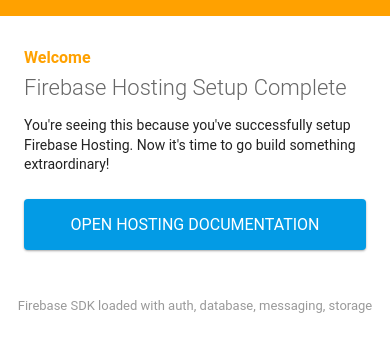
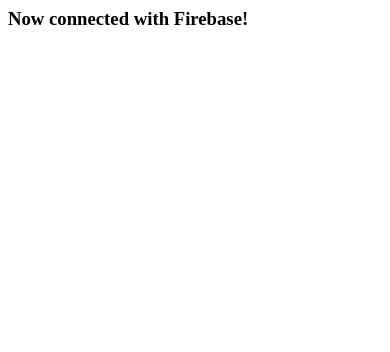
Before and after one commit to bestcheer/bestcheer.github.io, a plain HTML site: page public/index.html in a window 390 px wide. Drawn offline with Linux system fonts and the light colour scheme; some packages are replaced by stand-ins of ours.

Commit message:
changed index.html

```diff
--- a/public/index.html
+++ b/public/index.html
@@ -1,65 +1,8 @@
-<!DOCTYPE html>
 <html>
   <head>
-    <meta charset="utf-8">
-    <meta name="viewport" content="width=device-width, initial-scale=1">
-    <title>Welcome to Firebase Hosting</title>
-
-    <!-- update the version number as needed -->
-    <script defer src="/__/firebase/5.5.8/firebase-app.js"></script>
-    <!-- include only the Firebase features as you need -->
-    <script defer src="/__/firebase/5.5.8/firebase-auth.js"></script>
-    <script defer src="/__/firebase/5.5.8/firebase-database.js"></script>
-    <script defer src="/__/firebase/5.5.8/firebase-messaging.js"></script>
-    <script defer src="/__/firebase/5.5.8/firebase-storage.js"></script>
-    <!-- initialize the SDK after all desired features are loaded -->
-    <script defer src="/__/firebase/init.js"></script>
-
-    <style media="screen">
-      body { background: #ECEFF1; color: rgba(0,0,0,0.87); font-family: Roboto, Helvetica, Arial, sans-serif; margin: 0; padding: 0; }
-      #message { background: white; max-width: 360px; margin: 100px auto 16px; padding: 32px 24px; border-radius: 3px; }
-      #message h2 { color: #ffa100; font-weight: bold; font-size: 16px; margin: 0 0 8px; }
-      #message h1 { font-size: 22px; font-weight: 300; color: rgba(0,0,0,0.6); margin: 0 0 16px;}
-      #message p { line-height: 140%; margin: 16px 0 24px; font-size: 14px; }
-      #message a { display: block; text-align: center; background: #039be5; text-transform: uppercase; text-decoration: none; color: white; padding: 16px; border-radius: 4px; }
-      #message, #message a { box-shadow: 0 1px 3px rgba(0,0,0,0.12), 0 1px 2px rgba(0,0,0,0.24); }
-      #load { color: rgba(0,0,0,0.4); text-align: center; font-size: 13px; }
-      @media (max-width: 600px) {
-        body, #message { margin-top: 0; background: white; box-shadow: none; }
-        body { border-top: 16px solid #ffa100; }
-      }
-    </style>
+    <title>Testing</title>
   </head>
   <body>
-    <div id="message">
-      <h2>Welcome</h2>
-      <h1>Firebase Hosting Setup Complete</h1>
-      <p>You're seeing this because you've successfully setup Firebase Hosting. Now it's time to go build something extraordinary!</p>
-      <a target="_blank" href="https://firebase.google.com/docs/hosting/">Open Hosting Documentation</a>
-    </div>
-    <p id="load">Firebase SDK Loading&hellip;</p>
-
-    <script>
-      document.addEventListener('DOMContentLoaded', function() {
-        // // 🔥🔥🔥🔥🔥🔥🔥🔥🔥🔥🔥🔥🔥🔥🔥🔥🔥🔥🔥🔥🔥🔥🔥🔥🔥🔥🔥🔥🔥🔥🔥
-        // // The Firebase SDK is initialized and available here!
-        //
-        // firebase.auth().onAuthStateChanged(user => { });
-        // firebase.database().ref('/path/to/ref').on('value', snapshot => { });
-        // firebase.messaging().requestPermission().then(() => { });
-        // firebase.storage().ref('/path/to/ref').getDownloadURL().then(() => { });
-        //
-        // // 🔥🔥🔥🔥🔥🔥🔥🔥🔥🔥🔥🔥🔥🔥🔥🔥🔥🔥🔥🔥🔥🔥🔥🔥🔥🔥🔥🔥🔥🔥🔥
-
-        try {
-          let app = firebase.app();
-          let features = ['auth', 'database', 'messaging', 'storage'].filter(feature => typeof app[feature] === 'function');
-          document.getElementById('load').innerHTML = `Firebase SDK loaded with ${features.join(', ')}`;
-        } catch (e) {
-          console.error(e);
-          document.getElementById('load').innerHTML = 'Error loading the Firebase SDK, check the console.';
-        }
-      });
-    </script>
+    <h3>Now connected with Firebase!</h3>
   </body>
 </html>
```
